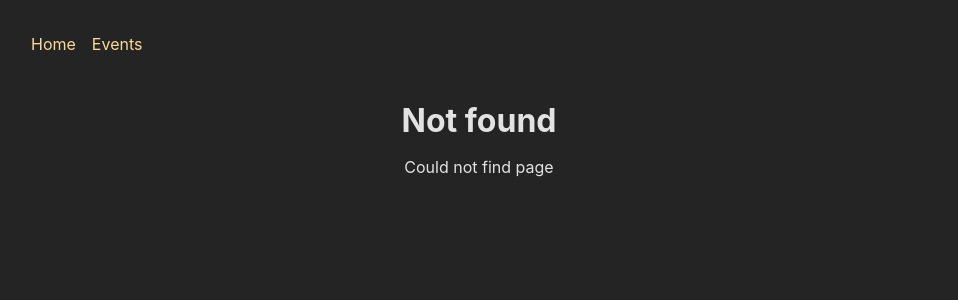
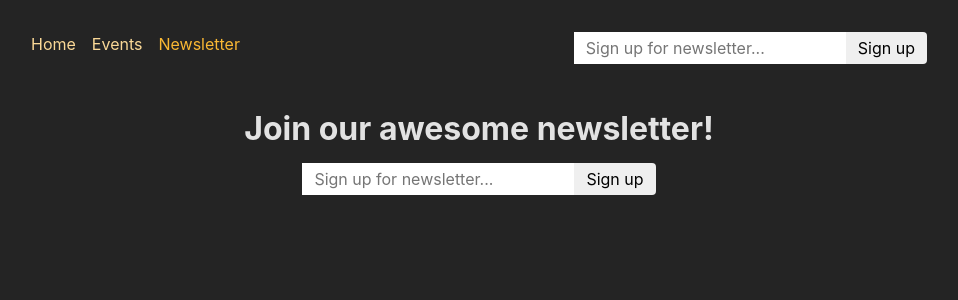
Before and after one commit to terermike/12-adv-starting-project, a React (Create React App) app in the folder frontend/: page /newsletter in a window 1280 px wide. Before the commit this address had no page. Shown: the top 300 px of the page, without its empty margins (161-1119 px from the left). Built offline with nearby package versions, Linux system fonts and the light colour scheme.

Commit message:
Added newsletter sign-up  capability

```diff
--- a/frontend/src/App.js
+++ b/frontend/src/App.js
@@ -32,6 +32,7 @@
 import EventsRoot from "./pages/EventsRoot";
 import ErrrorPage from "./pages/ErrorPage";
 import { action as modifyEventAction } from "./components/EventForm";
+import NewsletterPage, { action as newsletterAction } from "./pages/Newsletter";
 
 function App() {
   const router = createBrowserRouter([
@@ -75,6 +76,11 @@
             },
           ],
         },
+        {
+          path: "newsletter",
+          element: <NewsletterPage />,
+          action: newsletterAction,
+        },
       ],
     },
   ]);
--- a/frontend/src/components/MainNavigation.js
+++ b/frontend/src/components/MainNavigation.js
@@ -1,5 +1,7 @@
+import { NavLink } from "react-router-dom";
+
 import classes from "./MainNavigation.module.css";
-import { NavLink } from "react-router-dom";
+import NewsletterSignup from "./NewsletterSignup";
 
 function MainNavigation() {
   return (
@@ -12,6 +14,7 @@
               className={({ isActive }) =>
                 isActive ? classes.active : undefined
               }
+              end
             >
               Home
             </NavLink>
@@ -26,8 +29,19 @@
               Events
             </NavLink>
           </li>
+          <li>
+            <NavLink
+              to="/newsletter"
+              className={({ isActive }) =>
+                isActive ? classes.active : undefined
+              }
+            >
+              Newsletter
+            </NavLink>
+          </li>
         </ul>
       </nav>
+      <NewsletterSignup />
     </header>
   );
 }
--- /dev/null
+++ b/frontend/src/components/NewsletterSignup.js
@@ -0,0 +1,30 @@
+import { useEffect } from "react";
+import classes from "./NewsletterSignup.module.css";
+import { useFetcher } from "react-router-dom";
+
+function NewsletterSignup() {
+  const fetcher = useFetcher();
+  const { data, state } = fetcher;
+
+  useEffect(() => {
+    if (state === "idle" && data && data.message) {
+      return window.alert(data.message);
+    }
+  });
+  return (
+    <fetcher.Form
+      method="post"
+      action="/newsletter"
+      className={classes.newsletter}
+    >
+      <input
+        type="email"
+        placeholder="Sign up for newsletter..."
+        aria-label="Sign up for newsletter"
+      />
+      <button>Sign up</button>
+    </fetcher.Form>
+  );
+}
+
+export default NewsletterSignup;
--- /dev/null
+++ b/frontend/src/components/NewsletterSignup.module.css
@@ -0,0 +1,18 @@
+.newsletter input,
+.newsletter button {
+  font: inherit;
+  padding: 0.25rem 0.75rem;
+  border-radius: 0;
+  border: none;
+}
+
+.newsletter button {
+  border-top-right-radius: 4px;
+  border-bottom-right-radius: 4px;
+  cursor: pointer;
+}
+
+.newsletter button:hover {
+  background-color: var(--color-primary-300);
+  color: var(--color-gray-800);
+}
--- /dev/null
+++ b/frontend/src/pages/Newsletter.js
@@ -0,0 +1,21 @@
+import NewsletterSignup from "../components/NewsletterSignup";
+import PageContent from "../components/PageContent";
+
+function NewsletterPage() {
+  return (
+    <PageContent title="Join our awesome newsletter!">
+      <NewsletterSignup />
+    </PageContent>
+  );
+}
+
+export default NewsletterPage;
+
+export async function action({ request }) {
+  const data = await request.formData();
+  const email = data.get("email");
+
+  // send to backend newsletter server ...
+  console.log(email);
+  return { message: "Signup successful!" };
+}
```
Also changed, not shown: 2 other files (tests, documents, lock files or other folders).
